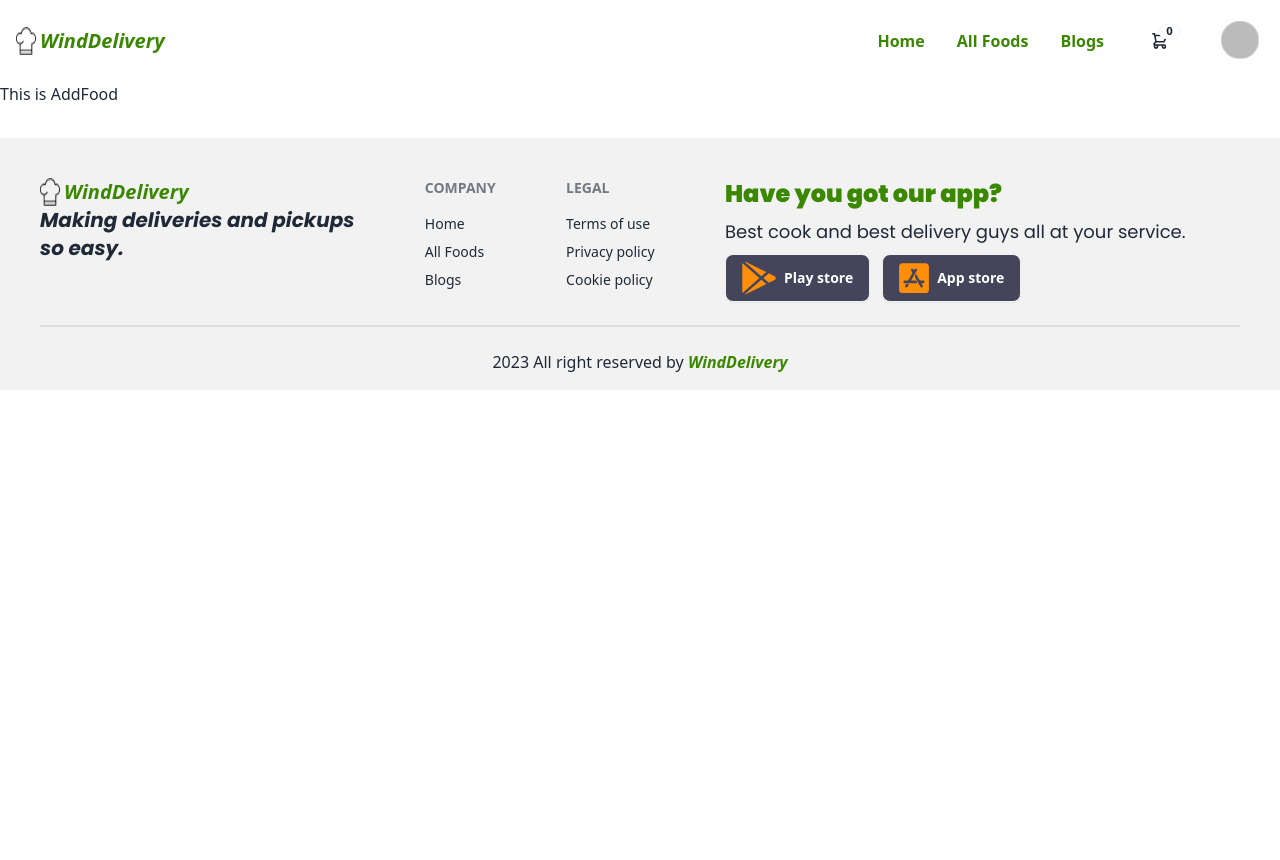
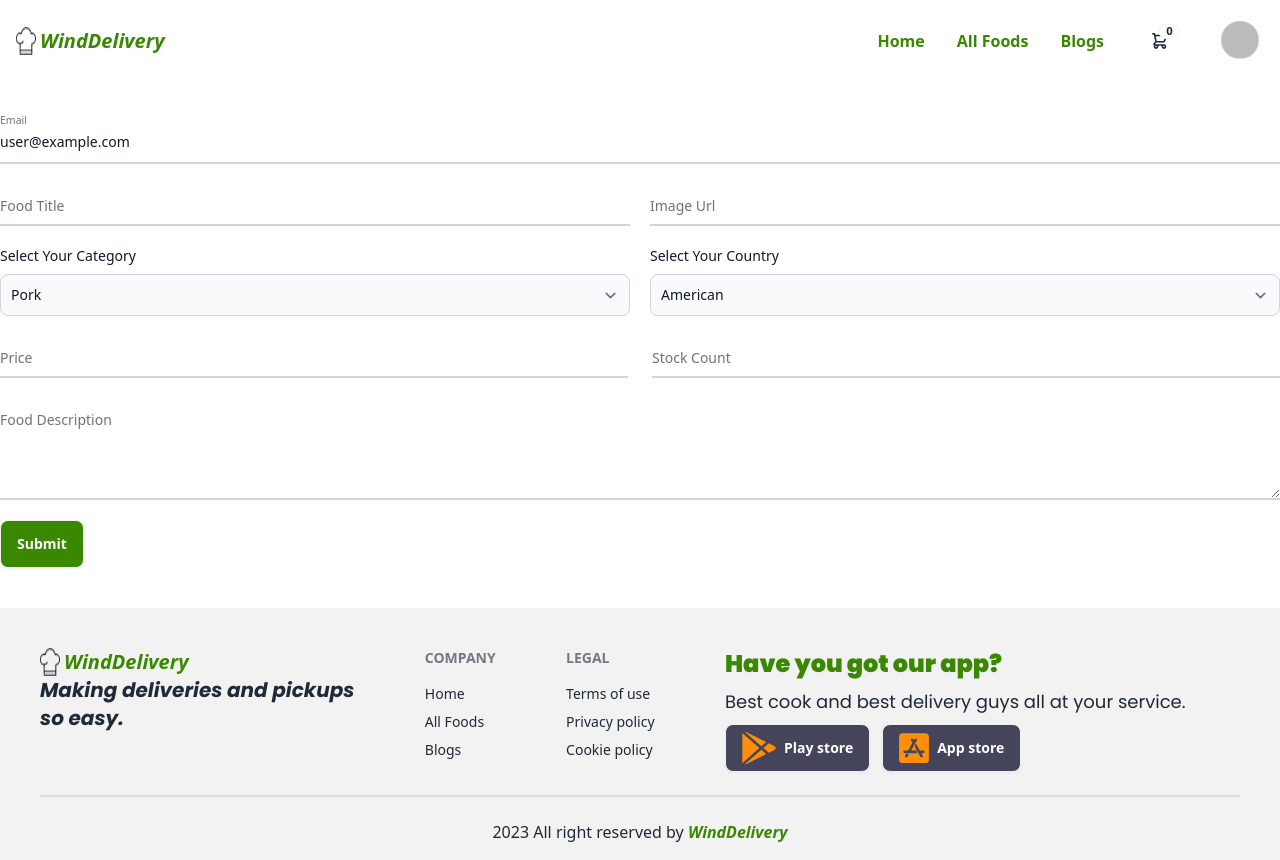
Before and after one commit to minhazulabidin/WindDelivery, a React (Vite) app: page /addFood in a window 1280 px wide. Before the commit the page ends 800 px from the top, so only its background shows below. Built offline with nearby package versions, Linux system fonts and the light colour scheme; no server answers; sample sign-in values are in the browser's storage.

Commit message:
add food page done

```diff
--- a/src/Pages/AddFood.jsx
+++ b/src/Pages/AddFood.jsx
@@ -1,9 +1,121 @@
+
+import axios from "axios";
+import { Helmet } from "react-helmet";
+import Swal from "sweetalert2";
+import useAuth from "../Hook/hook";
+
 
 const AddFood = () => {
+  const { user } = useAuth()
+
+  const handleAddFood = (e) => {
+    e.preventDefault();
+    const form = e.target;
+    const strMeal = form.name.value;
+    const strPrice = parseFloat(form.price.value);
+    const strMealThumb = form.url.value;
+    const strInstructions = form.description.value;
+    const strCategory = form.brand.value;
+    const strArea = form.area.value;
+    const idMeal = parseInt(form.stock.value);
+    const email = form.email.value
+    const food = { strMeal, strPrice, strMealThumb, strInstructions, strCategory, strArea, idMeal, email };
+    console.log(food)
+
+    if (isNaN(strPrice) || isNaN(idMeal)) {
+      Swal.fire({
+        icon: "error",
+        title: "Input a valid value"
+      });
+      return;
+    }
+
+    axios.post('http://localhost:5000/products', food)
+      .then(res => {
+        if (res.data.insertedId) {
+          Swal.fire({
+            icon: "success",
+            title: "Congratulation",
+            text: "Product Add successfully"
+          });
+          form.reset();
+        }
+      })
+    axios.post('http://localhost:5000/products2', food)
+      .then(res => {
+        if (res.data.insertedId) {
+          form.reset();
+        }
+      })
+  }
 
   return (
-    <div>
-      <h1>This is AddFood</h1>
+    <div className="container mx-auto">
+      <Helmet><title>Add Food</title></Helmet>
+
+      <form className="my-10 mx-auto" onSubmit={handleAddFood}>
+        <div className="relative z-0 w-full mb-5 group">
+          <input type="url" name="email" id="floating_password" className="block py-2.5 px-0 w-full text-sm text-gray-900 bg-transparent border-0 border-b-2 border-gray-300 appearance-none dark:text-white dark:border-gray-600 dark:focus:border-blue-500 focus:outline-none focus:ring-0 focus:border-blue-600 peer" placeholder=" " required defaultValue={user.email} readOnly />
+          <label className="peer-focus:font-medium absolute text-sm text-gray-500 dark:text-gray-400 duration-300 transform -translate-y-6 scale-75 top-3 -z-10 origin-[0] peer-focus:start-0 rtl:peer-focus:translate-x-1/4 peer-focus:text-blue-600 peer-focus:dark:text-blue-500 peer-placeholder-shown:scale-100 peer-placeholder-shown:translate-y-0 peer-focus:scale-75 peer-focus:-translate-y-6">Email</label>
+        </div>
+        <div className="grid grid-cols-2 gap-5">
+          <div className="relative z-0 w-full mb-5 group">
+            <input type="text" name="name" id="floating_email" className="block py-2.5 px-0 w-full text-sm text-gray-900 bg-transparent border-0 border-b-2 border-gray-300 appearance-none dark:text-white dark:border-gray-600 dark:focus:border-blue-500 focus:outline-none focus:ring-0 focus:border-blue-600 peer" placeholder=" " required />
+            <label className="peer-focus:font-medium absolute text-sm text-gray-500 dark:text-gray-400 duration-300 transform -translate-y-6 scale-75 top-3 -z-10 origin-[0] peer-focus:start-0 rtl:peer-focus:translate-x-1/4 rtl:peer-focus:left-auto peer-focus:text-blue-600 peer-focus:dark:text-blue-500 peer-placeholder-shown:scale-100 peer-placeholder-shown:translate-y-0 peer-focus:scale-75 peer-focus:-translate-y-6">Food Title</label>
+          </div>
+          <div className="relative z-0 w-full mb-5 group">
+            <input type="url" name="url" id="floating_password" className="block py-2.5 px-0 w-full text-sm text-gray-900 bg-transparent border-0 border-b-2 border-gray-300 appearance-none dark:text-white dark:border-gray-600 dark:focus:border-blue-500 focus:outline-none focus:ring-0 focus:border-blue-600 peer" placeholder=" " required />
+            <label className="peer-focus:font-medium absolute text-sm text-gray-500 dark:text-gray-400 duration-300 transform -translate-y-6 scale-75 top-3 -z-10 origin-[0] peer-focus:start-0 rtl:peer-focus:translate-x-1/4 peer-focus:text-blue-600 peer-focus:dark:text-blue-500 peer-placeholder-shown:scale-100 peer-placeholder-shown:translate-y-0 peer-focus:scale-75 peer-focus:-translate-y-6">Image Url</label>
+          </div>
+        </div>
+        <div className="grid grid-cols-2 gap-5">
+          <div className="relative z-0 w-full mb-5 group">
+            <label className="block mb-2 text-sm font-medium text-gray-900 dark:text-white">Select Your Category</label>
+            <select name='brand' id="countries" className="bg-gray-50 border border-gray-300 text-gray-900 text-sm rounded-lg focus:ring-blue-500 focus:border-blue-500 block w-full p-2.5 dark:bg-gray-700 dark:border-gray-600 dark:placeholder-gray-400 dark:text-white dark:focus:ring-blue-500 dark:focus:border-blue-500">
+
+              <option>Pork</option>
+              <option>Beef</option>
+              <option>Soup</option>
+              <option>Desert</option>
+              <option>Side</option>
+              <option>Vegetarian</option>
+              <option>Lamb</option>
+
+            </select>
+          </div>
+          <div className="relative z-0 w-full mb-5 group">
+            <label className="block mb-2 text-sm font-medium text-gray-900 dark:text-white">Select Your Country</label>
+            <select name='area' id="countries" className="bg-gray-50 border border-gray-300 text-gray-900 text-sm rounded-lg focus:ring-blue-500 focus:border-blue-500 block w-full p-2.5 dark:bg-gray-700 dark:border-gray-600 dark:placeholder-gray-400 dark:text-white dark:focus:ring-blue-500 dark:focus:border-blue-500">
+
+              <option>American</option>
+              <option>Indian</option>
+              <option>Chinese</option>
+              <option>French</option>
+              <option>Egyptian</option>
+              <option>British</option>
+              <option>Canadian</option>
+              <option>Italian</option>
+              <option>Polish</option>
+            </select>
+          </div>
+        </div>
+        <div className="grid md:grid-cols-2 md:gap-6">
+          <div className="relative z-0 w-full mb-5 group">
+            <input type="text" name="price" id="floating_first_name" className="block py-2.5 px-0 w-full text-sm text-gray-900 bg-transparent border-0 border-b-2 border-gray-300 appearance-none dark:text-white dark:border-gray-600 dark:focus:border-blue-500 focus:outline-none focus:ring-0 focus:border-blue-600 peer" placeholder=" " required />
+            <label className="peer-focus:font-medium absolute text-sm text-gray-500 dark:text-gray-400 duration-300 transform -translate-y-6 scale-75 top-3 -z-10 origin-[0] peer-focus:start-0 rtl:peer-focus:translate-x-1/4 peer-focus:text-blue-600 peer-focus:dark:text-blue-500 peer-placeholder-shown:scale-100 peer-placeholder-shown:translate-y-0 peer-focus:scale-75 peer-focus:-translate-y-6">Price</label>
+          </div>
+          <div className="relative z-0 w-full mb-5 group">
+            <input type="text" name="stock" id="floating_last_name" className="block py-2.5 px-0 w-full text-sm text-gray-900 bg-transparent border-0 border-b-2 border-gray-300 appearance-none dark:text-white dark:border-gray-600 dark:focus:border-blue-500 focus:outline-none focus:ring-0 focus:border-blue-600 peer" placeholder=" " required />
+            <label className="peer-focus:font-medium absolute text-sm text-gray-500 dark:text-gray-400 duration-300 transform -translate-y-6 scale-75 top-3 -z-10 origin-[0] peer-focus:start-0 rtl:peer-focus:translate-x-1/4 peer-focus:text-blue-600 peer-focus:dark:text-blue-500 peer-placeholder-shown:scale-100 peer-placeholder-shown:translate-y-0 peer-focus:scale-75 peer-focus:-translate-y-6">Stock Count</label>
+          </div>
+        </div>
+        <div className="relative z-0 w-full mb-5 group">
+          <textarea type="text" name='description' id="message" rows="4" className="block py-2.5 px-0 w-full text-sm text-gray-900 bg-transparent border-0 border-b-2 border-gray-300 appearance-none dark:text-white dark:border-gray-600 dark:focus:border-blue-500 focus:outline-none focus:ring-0 focus:border-blue-600 peer" placeholder=" "></textarea>
+          <label className="peer-focus:font-medium absolute text-sm text-gray-500 dark:text-gray-400 duration-300 transform -translate-y-6 scale-75 top-3 -z-10 origin-[0] peer-focus:start-0 rtl:peer-focus:translate-x-1/4 peer-focus:text-blue-600 peer-focus:dark:text-blue-500 peer-placeholder-shown:scale-100 peer-placeholder-shown:translate-y-0 peer-focus:scale-75 peer-focus:-translate-y-6">Food Description</label>
+        </div>
+        <button type="submit" className="text-[#fff] hover:bg-color2 bg-color2 btn ">Submit</button>
+      </form>
+
     </div>
   );
 };
--- a/src/Provider/AuthProvider.jsx
+++ b/src/Provider/AuthProvider.jsx
@@ -64,21 +64,23 @@ function AuthProvider({ children }) {
             const userEmail = currentUser?.email || user?.email;
             const loggedUser = { email: userEmail };
             setUser(currentUser)
-            setLoader(false)
+            console.log(currentUser)
+
             if (user) {
-                axios.post('http://localhost:5000/users', currentUser)
-                    .then(res => {console.log(res.data) })
+                axios.post('http://localhost:5000/users', currentUser,{ withCredentials: true })
+                    .then(res => { })
 
                 axios.post('http://localhost:5000/jwt', loggedUser, { withCredentials: true })
                     .then(res => {
-                        console.log(res.data)
+
                     })
             } else {
                 axios.post('http://localhost:5000/logout', loggedUser, { withCredentials: true })
                     .then(res => {
-                        console.log(res.data)
+
                     })
             }
+            setLoader(false)
         })
         return () => unSubscribe()
     }, [user])
```
